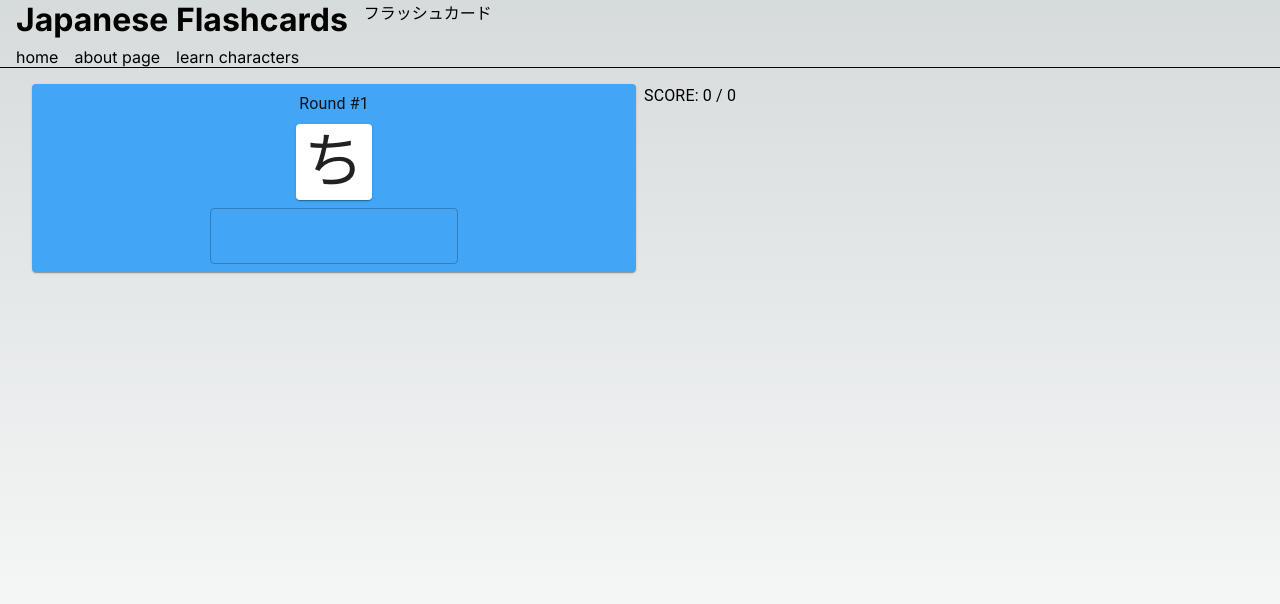
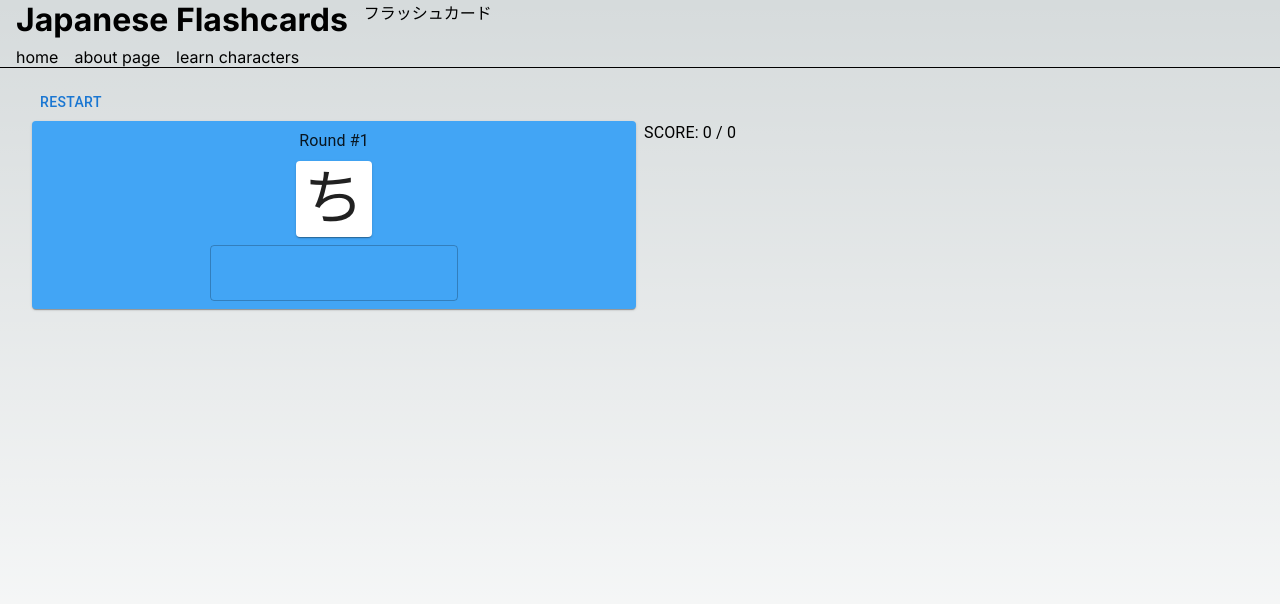
Before and after one commit to dblatcher/japanese-flashcard, a Next.js app: page /learn-characters in a window 1280 px wide. Shown: the top 604 px of the page. Built offline with nearby package versions, Linux system fonts and the light colour scheme.

Commit message:
layout, reset button

```diff
--- a/src/app/layout.tsx
+++ b/src/app/layout.tsx
@@ -36,7 +36,7 @@ export const viewport: Viewport = {
 const layoutStyle: CSSProperties = {
   display: 'flex',
   flexDirection: 'column',
-  height: '100vh'
+  height: '100vh',
 }
 
 CssBaseline
--- a/src/app/page.module.css
+++ b/src/app/page.module.css
@@ -2,17 +2,10 @@
   display: flex;
   flex-direction: column;
   justify-content: space-between;
-  align-items: center;
+  align-items: stretch;
   padding: 1rem 2rem;
   flex-basis: 100%;
   flex-shrink: 1;
-}
-
-/* Tablet and Smaller Desktop */
-@media (min-width: 701px) and (max-width: 1120px) {
-  .grid {
-    grid-template-columns: repeat(2, 50%);
-  }
 }
 
 @media (prefers-color-scheme: dark) {
--- a/src/components/CharacterGame.tsx
+++ b/src/components/CharacterGame.tsx
@@ -2,7 +2,7 @@
 import { SpeechProvider } from "@/context/speechContext";
 import { Character } from "@/lib/language/character";
 import { HIRAGANA } from "@/lib/language/hiragana";
-import { Box, Grid, Typography } from "@mui/material";
+import { Box, Grid, Typography, Button, Skeleton } from "@mui/material";
 import React, { useEffect, useState } from "react";
 import { CharacterQuestion } from "./CharacterQuestion";
 import { RoundHistory } from "./RoundHistory";
@@ -49,16 +49,19 @@ export const CharacterGame: React.FunctionComponent = () => {
     const previousRound = rounds.length ? rounds[rounds.length - 1] : undefined
 
     return <SpeechProvider>
+        <Box>
+            <Button onClick={reset}>restart</Button>
             <Grid container spacing={1}>
                 <Grid item xs={6} >
                     <Box>
-                    {character &&
+                        {character ?
                             <CharacterQuestion
                                 title={`Round #${rounds.length + 1}`}
                                 character={character}
                                 submit={handleSubmit} />
+
+                            : <Skeleton height={180} width={'100%'} component={'div'} />
                         }
-
                     </Box>
                 </Grid>
                 <Grid item xs={6} >
@@ -77,5 +80,6 @@ export const CharacterGame: React.FunctionComponent = () => {
                     </Box>
                 </Grid>
             </Grid>
+        </Box>
     </SpeechProvider>
 }
```
Lines whose indentation alone changed are shown as unchanged.
